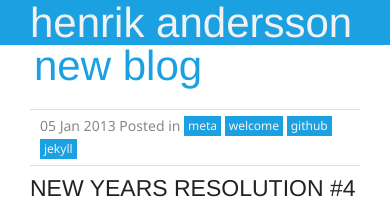
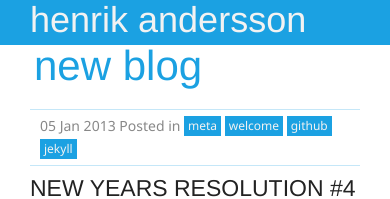
Before and after one commit to hnrkndrssn/hnrkndrssn.github.io, a Jekyll site: the page built from index.html, in a window 390 px wide. Shown: the top 199 px of the page. Built offline with Jekyll 4.4.1, drawn with Linux system fonts in a browser that asks for light colours; Markdown is read by kramdown in place of the engine named in the settings; the list of posts is cut into pages by our own code.

Commit message:
adjust page title size on smaller screens

```diff
--- a/stylesheets/styles.css
+++ b/stylesheets/styles.css
@@ -391,6 +391,9 @@ footer {
     header ul {
         display: none;
     }
+	.page-title {
+		font-size: 36px;
+	}
 }
 
 @media print {
@@ -431,6 +434,9 @@ footer {
 /* Smartphones (portrait and landscape) ----------- */
 @media only screen and (min-device-width : 320px) and (max-device-width : 480px) {
     /* Styles */
+	.page-title {
+		font-size: 32px;
+	}
 }
 
 /* Smartphones (landscape) ----------- */
```
